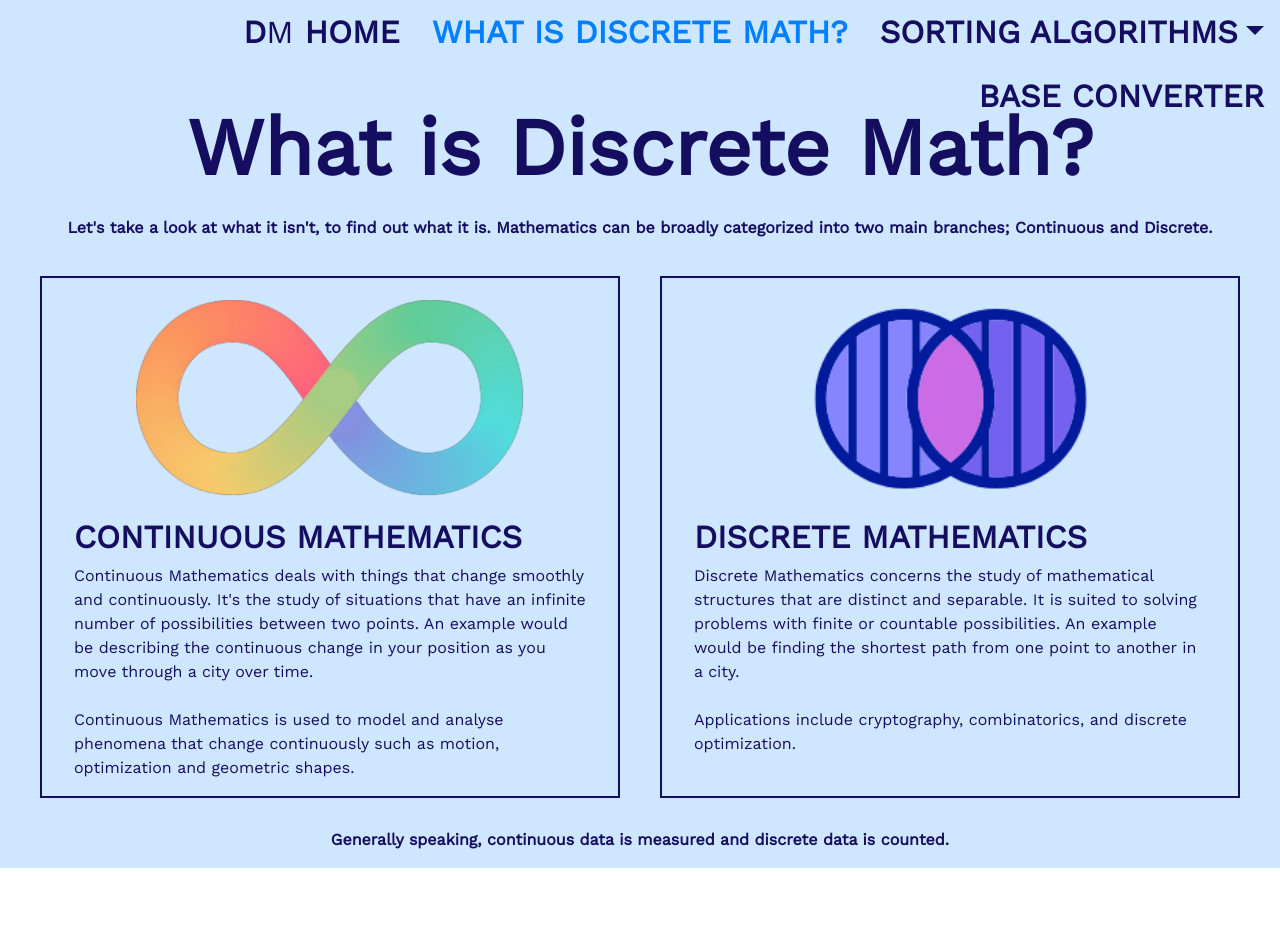
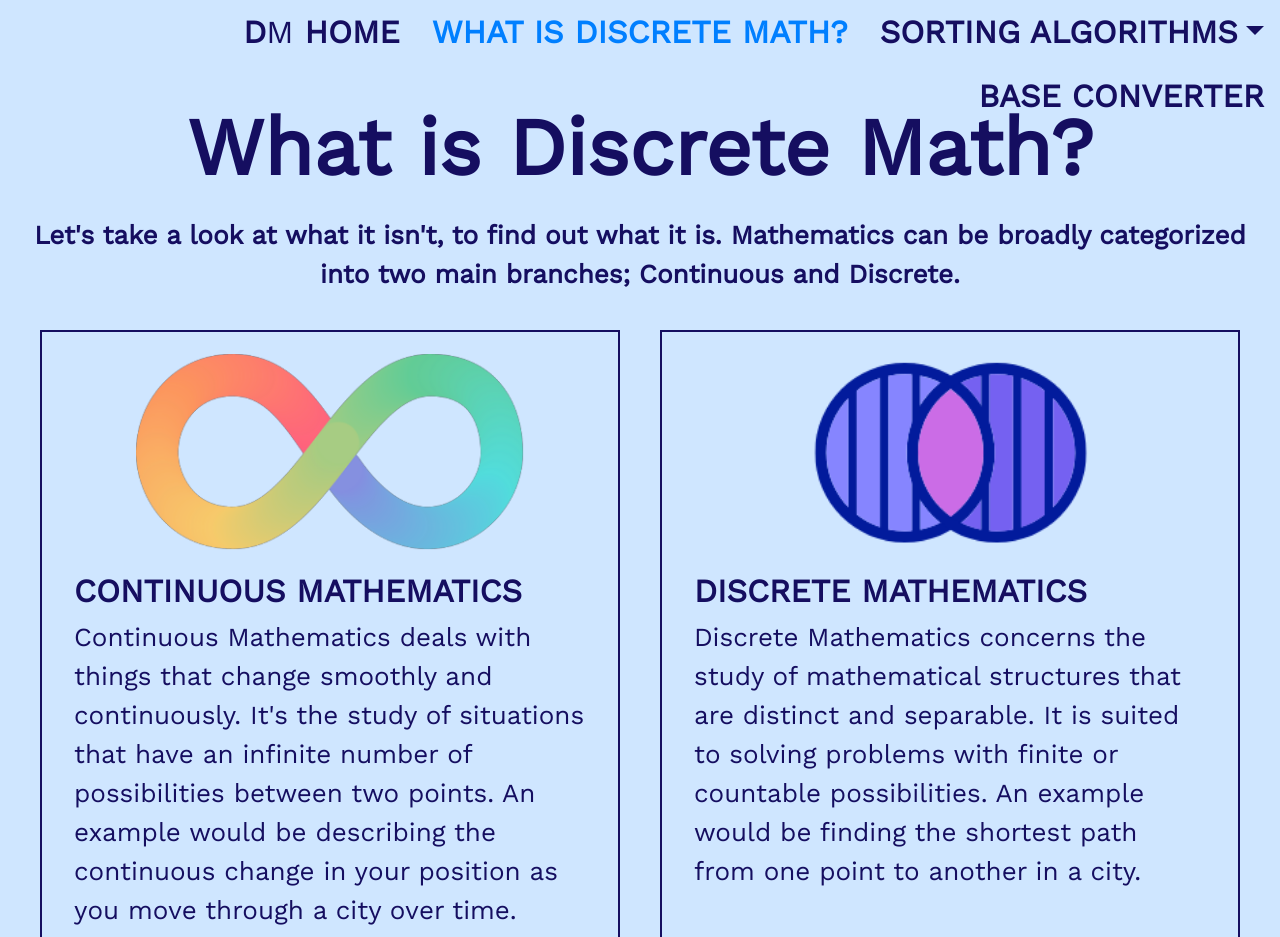
Before and after one commit to rvallely/fe-discrete-maths-exploration, a React (Create React App) app: page /what-is-discrete-math in a window 1280 px wide. Shown: the top 937 px of the page. Before the commit the page ends 868 px from the top, so only its background shows below. Built offline with nearby package versions, Linux system fonts and the light colour scheme.

Commit message:
add NotFound page

```diff
--- /dev/null
+++ b/src/components/NotFound.jsx
@@ -0,0 +1,24 @@
+import React from 'react';
+
+function NotFound() {
+  return (
+    <div className="fixed-page light-page dark-font sorting-algorithm-icon-container">
+      <div className="center-item">
+        <h2 className="title">404: Not Found</h2>
+        <h3 className="statement-font-size">Whoops, looks like this page doesn&apos;t exist (yet) &#128579;</h3>
+        <p className="statement-font-size">
+          <br />
+          Please:
+          <br />
+          * check the url you entered is correct
+          <br />
+          * refresh the page
+          <br />
+          * use the navigation bar to find what you&apos;re looking for
+        </p>
+      </div>
+    </div>
+  );
+}
+
+export default NotFound;
--- a/src/components/WhatIsDiscreteMath.jsx
+++ b/src/components/WhatIsDiscreteMath.jsx
@@ -12,7 +12,7 @@ function WhatIsDiscreteMath() {
               What is Discrete Math?
             </strong>
           </h1>
-          <p className="statement">
+          <p className="statement-font-size statement-margins">
             <strong>
               Let&apos;s take a look at what it isn&apos;t, to find out what it is. Mathematics can be broadly
               categorized into two main branches; Continuous and Discrete.
@@ -38,7 +38,7 @@ function WhatIsDiscreteMath() {
               CONTINUOUS MATHEMATICS
             </strong>
           </h2>
-          <p className="what-is-discrete-math-math-branch-text statement">
+          <p className="what-is-discrete-math-math-branch-text statement-font-size statement-margins">
             Continuous Mathematics deals with things that change smoothly and continuously. It&apos;s the study of
             situations that have an infinite number of possibilities between two points. An example would be
             describing the continuous change in your position as you move through a city over time.
@@ -62,7 +62,7 @@ function WhatIsDiscreteMath() {
               DISCRETE MATHEMATICS
             </strong>
           </h2>
-          <p className="what-is-discrete-math-math-branch-text statement">
+          <p className="what-is-discrete-math-math-branch-text statement-font-size statement-margins">
             Discrete Mathematics concerns the study of mathematical structures that are distinct and separable. It is
             suited to solving problems with finite or countable possibilities. An example would be finding the
             shortest path from one point to another in a city.
@@ -74,7 +74,7 @@ function WhatIsDiscreteMath() {
       </div>
       <div className="row">
         <div className="col-xl text-center">
-          <p className="statement">
+          <p className="statement-font-size statement-margins">
             <strong>
               Generally speaking, continuous data is measured and discrete data is counted.
             </strong>
```
